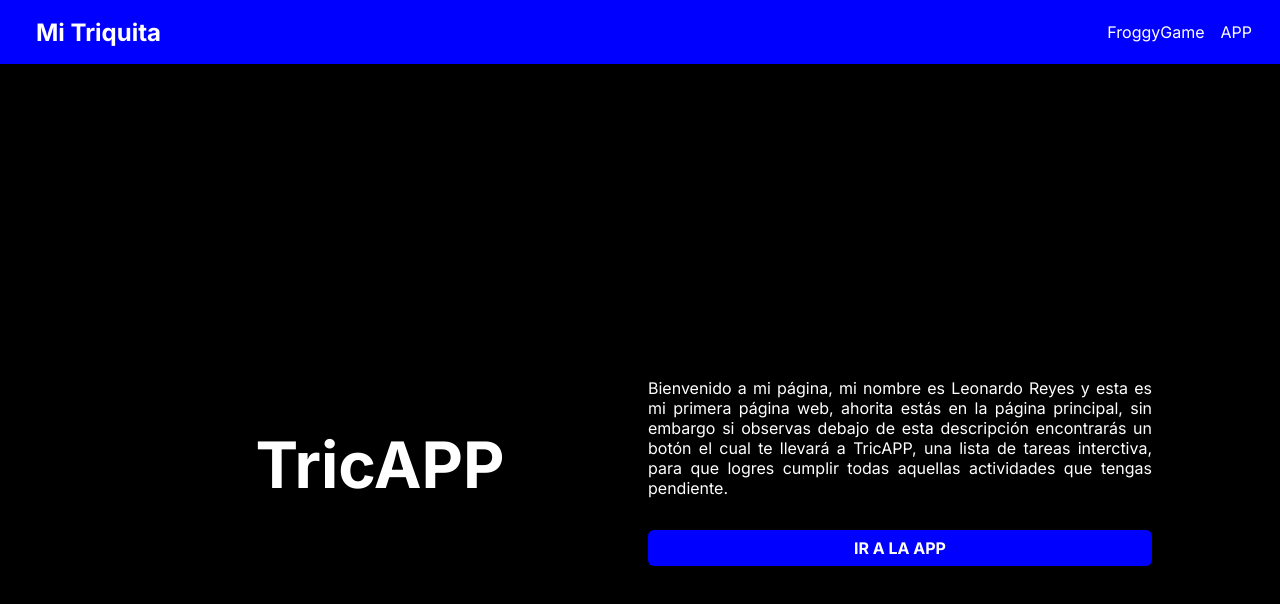
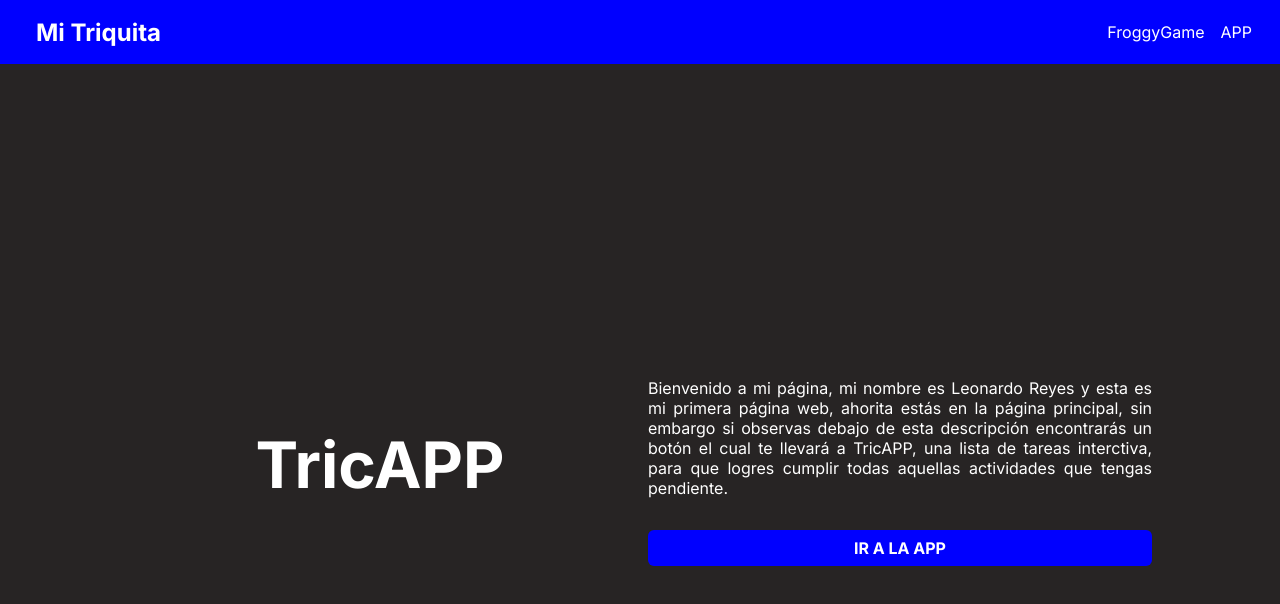
Before and after one commit to LeoReyes2701/Lista-de-tareas, a plain HTML site: page index.html in a window 1280 px wide. Drawn offline with Linux system fonts and the light colour scheme.

Commit message:
Cambie el color del fondo

```diff
--- a/index.css
+++ b/index.css
@@ -16,7 +16,7 @@ body {
   font-family: "Inter";
   padding-top: 4rem;
   height: 100vh;
-  background-color: black;
+  background-color: rgb(39, 36, 36);
 }
 
 #nav-bar {
```
